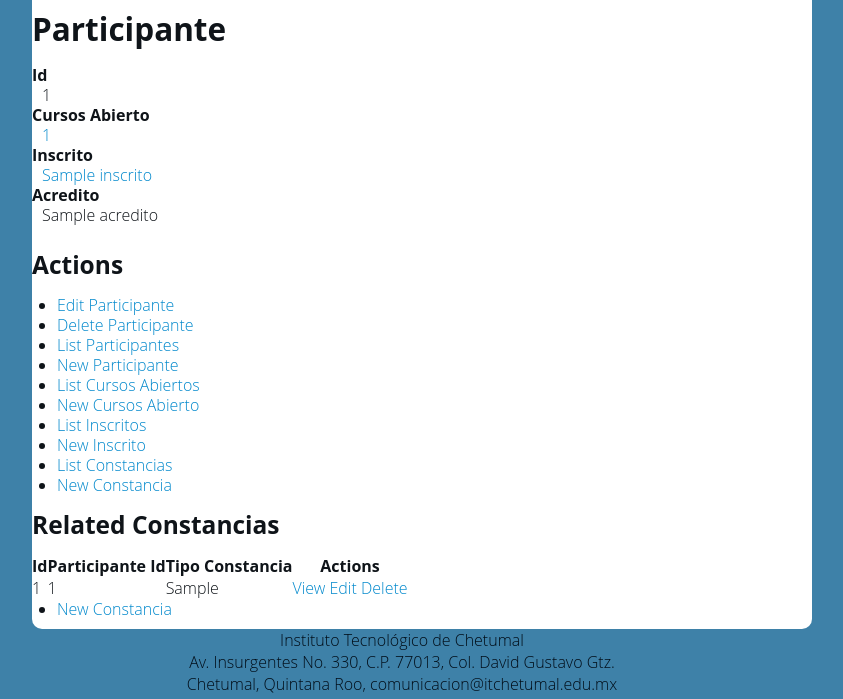
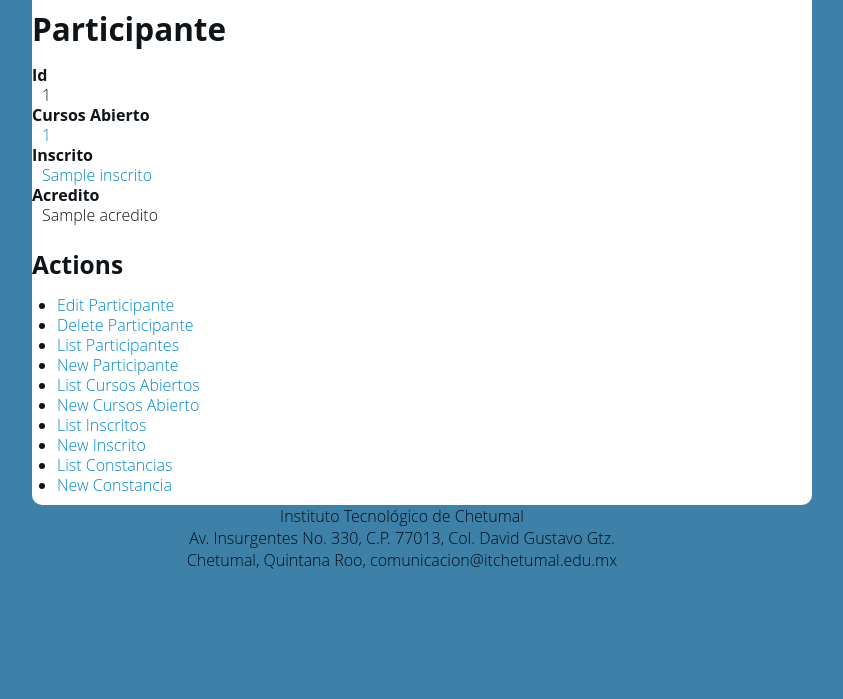
Before and after one commit to flash24/sicc, a CakePHP app: the page made by app/View/Participantes/view.ctp in a window 1280 px wide. Shown: the part 228-927 px from the top of the page, without its empty margins (328-1171 px from the left). After the commit the page ends 797 px from the top, so only its background shows below. Run offline with PHP 8.4 and a stand-in for CakePHP, Linux system fonts and the light colour scheme; the template is opened without the code that fills it: most values are stand-ins (such as "Sample title", 1, 10 or a date in 2020); some libraries are stand-ins or nearby versions.

```diff
--- a/app/View/CursosAbiertos/index.ctp
+++ b/app/View/CursosAbiertos/index.ctp
@@ -28,9 +28,9 @@
 		<td><?php echo h($cursosAbierto['CursosAbierto']['lugar']); ?>&nbsp;</td>
 		<td><?php echo h($cursosAbierto['CursosAbierto']['periodo_cursos']); ?>&nbsp;</td>
 		<td class="actions">
-			<?php echo $this->Html->link(__('View'), array('action' => 'view', $cursosAbierto['CursosAbierto']['id'])); ?>
-			<?php echo $this->Html->link(__('Edit'), array('action' => 'edit', $cursosAbierto['CursosAbierto']['id'])); ?>
-			<?php echo $this->Form->postLink(__('Delete'), array('action' => 'delete', $cursosAbierto['CursosAbierto']['id']), null, __('Are you sure you want to delete # %s?', $cursosAbierto['CursosAbierto']['id'])); ?>
+			<?php echo $this->Html->link(__('Detalles'), array('action' => 'view', $cursosAbierto['CursosAbierto']['id'])); ?>
+			<?php // echo $this->Html->link(__('Edit'), array('action' => 'edit', $cursosAbierto['CursosAbierto']['id'])); ?>
+			<?php // echo $this->Form->postLink(__('Delete'), array('action' => 'delete', $cursosAbierto['CursosAbierto']['id']), null, __('Are you sure you want to delete # %s?', $cursosAbierto['CursosAbierto']['id'])); ?>
 		</td>
 	</tr>
 <?php endforeach; ?>
--- a/app/View/Elements/menu_participante.ctp
+++ b/app/View/Elements/menu_participante.ctp
@@ -9,7 +9,8 @@
 <!--                  <li><a href="#">Mis Cursos</a></li>-->
                   <li><a href="#">Mis Cursos</a></li>
                    <li class="divider"></li>
-                  <li><a href="/sicc/datoscursos/view">Cursos Abiertos</a></li>
+                  <li><li><?php echo $this->Html->link(__('Cursos Abiertos'), array('controller'=>'cursos_abiertos','action' => 'index')); ?></li>
+
 
                 </ul>
               </li>
--- a/app/View/Participantes/view.ctp
+++ b/app/View/Participantes/view.ctp
@@ -38,36 +38,36 @@
 		<li><?php echo $this->Html->link(__('New Constancia'), array('controller' => 'constancias', 'action' => 'add')); ?> </li>
 	</ul>
 </div>
-<div class="related">
-	<h3><?php echo __('Related Constancias'); ?></h3>
-	<?php if (!empty($participante['Constancia'])): ?>
+<!--<div class="related">
+	<h3><?php // echo __('Related Constancias'); ?></h3>
+	<?php // if (!empty($participante['Constancia'])): ?>
 	<table cellpadding = "0" cellspacing = "0">
 	<tr>
-		<th><?php echo __('Id'); ?></th>
-		<th><?php echo __('Participante Id'); ?></th>
-		<th><?php echo __('Tipo Constancia'); ?></th>
-		<th class="actions"><?php echo __('Actions'); ?></th>
+		<th><?php // echo __('Id'); ?></th>
+		<th><?php // echo __('Participante Id'); ?></th>
+		<th><?php // echo __('Tipo Constancia'); ?></th>
+		<th class="actions"><?php // echo __('Actions'); ?></th>
 	</tr>
 	<?php
-		$i = 0;
-		foreach ($participante['Constancia'] as $constancia): ?>
+//		$i = 0;
+//		foreach ($participante['Constancia'] as $constancia): ?>
 		<tr>
-			<td><?php echo $constancia['id']; ?></td>
-			<td><?php echo $constancia['participante_id']; ?></td>
-			<td><?php echo $constancia['tipo_constancia']; ?></td>
+			<td><?php // echo $constancia['id']; ?></td>
+			<td><?php // echo $constancia['participante_id']; ?></td>
+			<td><?php // echo $constancia['tipo_constancia']; ?></td>
 			<td class="actions">
-				<?php echo $this->Html->link(__('View'), array('controller' => 'constancias', 'action' => 'view', $constancia['id'])); ?>
-				<?php echo $this->Html->link(__('Edit'), array('controller' => 'constancias', 'action' => 'edit', $constancia['id'])); ?>
-				<?php echo $this->Form->postLink(__('Delete'), array('controller' => 'constancias', 'action' => 'delete', $constancia['id']), null, __('Are you sure you want to delete # %s?', $constancia['id'])); ?>
+				<?php // echo $this->Html->link(__('View'), array('controller' => 'constancias', 'action' => 'view', $constancia['id'])); ?>
+				<?php // echo $this->Html->link(__('Edit'), array('controller' => 'constancias', 'action' => 'edit', $constancia['id'])); ?>
+				<?php // echo $this->Form->postLink(__('Delete'), array('controller' => 'constancias', 'action' => 'delete', $constancia['id']), null, __('Are you sure you want to delete # %s?', $constancia['id'])); ?>
 			</td>
 		</tr>
-	<?php endforeach; ?>
+	<?php // endforeach; ?>
 	</table>
-<?php endif; ?>
+<?php // endif; ?>
 
 	<div class="actions">
 		<ul>
-			<li><?php echo $this->Html->link(__('New Constancia'), array('controller' => 'constancias', 'action' => 'add')); ?> </li>
+			<li><?php // echo $this->Html->link(__('New Constancia'), array('controller' => 'constancias', 'action' => 'add')); ?> </li>
 		</ul>
 	</div>
-</div>
+</div>-->
```
Also changed, not shown: app/View/Participantes/index.ctp (+10 -10 lines).
